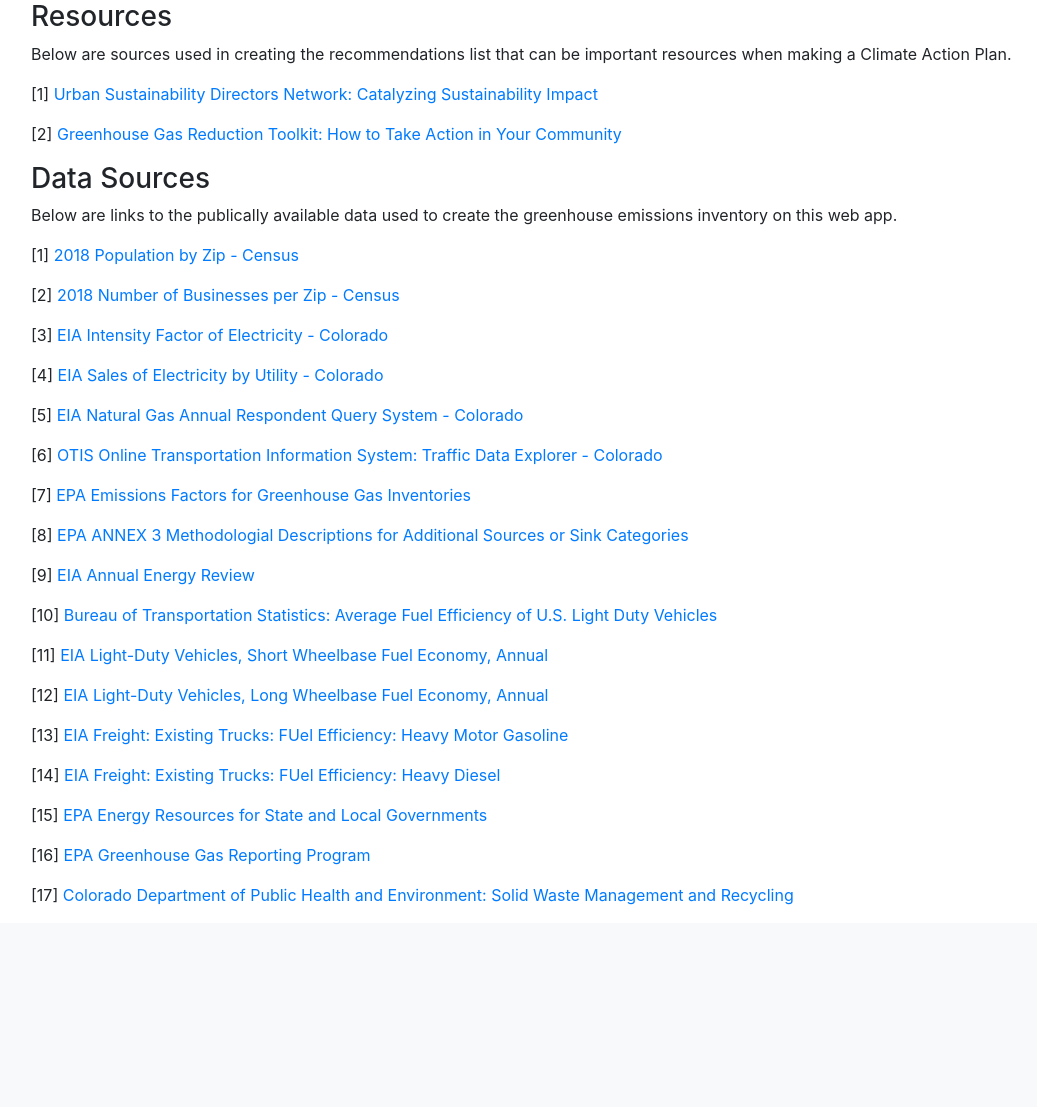
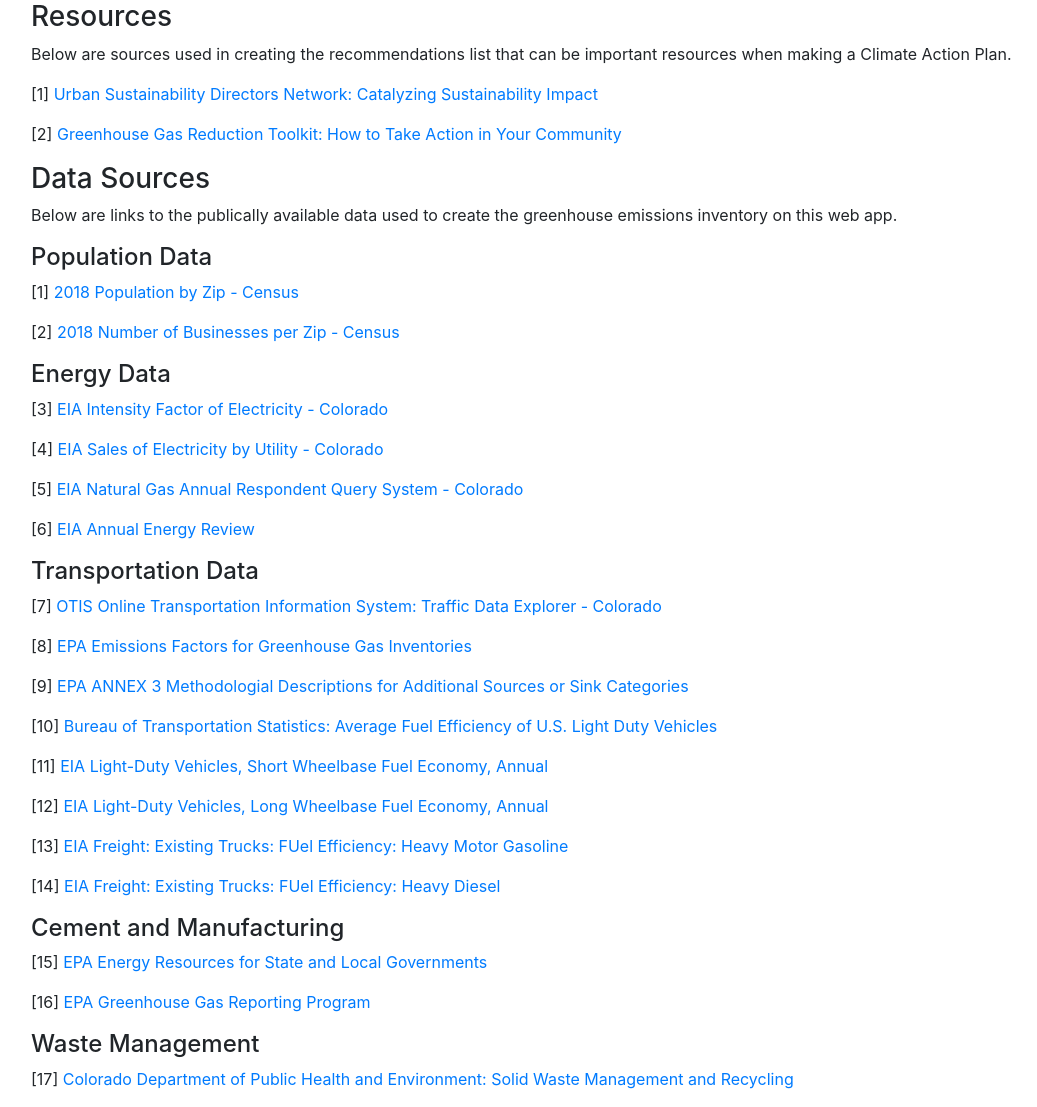
Before and after one commit to gillianyost/TinyFeetServer, a Flask app: page /resources in a window 1280 px wide. Shown: the part 68-1175 px from the top of the page, without its empty margins (54-1091 px from the left). Before the commit the page ends 973 px from the top, so only its background shows below. Run offline with Flask 2, Linux system fonts and the light colour scheme; parts of the project's set-up code (start-up, migrations or seed data) failed here and were passed over; some libraries are stand-ins or nearby versions.

Commit message:
Resouce Page Broken up into Sectors

```diff
--- a/server/templates/mainPages/resources.html
+++ b/server/templates/mainPages/resources.html
@@ -4,22 +4,22 @@
 <div class="container">
   <h3>Resources</h3>
   <p>Below are sources used in creating the recommendations list that can be important resources when making a Climate Action Plan.</p>
-  <!--<h6>Resouce 1:</h6>-->
   <p>[1] <a href='../static/resources/usdn_hips_update_-_september_2018_final.pdf'
   >Urban Sustainability Directors Network: Catalyzing Sustainability Impact</a></p>
-  <!--<h6>Resouce 2:</h6>-->
   <p>[2] <a href='../static/resources/GHG-Toolkit_12-17_201712040909174339.pdf'
   >Greenhouse Gas Reduction Toolkit: How to Take Action in Your Community</a></p>
 
   <h3>Data Sources</h3>
   <p>Below are links to the publically available data used to create the greenhouse emissions inventory on this web app.</p>
 
+  <h4>Population Data</h4>
   <p>[1] <a href='https://data.census.gov/cedsci/table?q=acs&g=0100000US.860000&tid=ACSDP5Y2018.DP05&hidePreview=true'
   >2018 Population by Zip - Census</a></p>
 
   <p>[2] <a href='https://www.census.gov/data/datasets/2018/econ/cbp/2018-cbp.html'
   >2018 Number of Businesses per Zip - Census</a></p>
 
+  <h4>Energy Data</h4>
   <p>[3] <a href='https://www.eia.gov/electricity/data/emissions/'
   >EIA Intensity Factor of Electricity - Colorado</a></p>
 
@@ -29,17 +29,18 @@
   <p>[5] <a href='https://www.eia.gov/naturalgas/ngqs/#?report=RPC&year1=2016&year2=2019&company=Name&items=0110VL,1010CT,1010VL,101TVL,1020CT,1020VL,102TVL,1030CT,1030VL,103TVL'
   >EIA Natural Gas Annual Respondent Query System - Colorado</a></p>
 
-  <p>[6] <a href='https://dtdapps.coloradodot.info/otis/TrafficData#ui/0/1/1/criteria/33640//true/true/'
+  <p>[6] <a href='https://www.eia.gov/totalenergy/data/annual/showtext.php?t=ptb0208'
+    >EIA Annual Energy Review</a></p>
+
+  <h4>Transportation Data</h4>
+  <p>[7] <a href='https://dtdapps.coloradodot.info/otis/TrafficData#ui/0/1/1/criteria/33640//true/true/'
   >OTIS Online Transportation Information System: Traffic Data Explorer - Colorado</a></p>
 
-  <p>[7] <a href='https://www.epa.gov/sites/production/files/2018-03/documents/emission-factors_mar_2018_0.pdf'
+  <p>[8] <a href='https://www.epa.gov/sites/production/files/2018-03/documents/emission-factors_mar_2018_0.pdf'
   >EPA Emissions Factors for Greenhouse Gas Inventories</a></p>
 
-  <p>[8] <a href='https://www.epa.gov/sites/production/files/2019-04/documents/us-ghg-inventory-2019-annex-3-additional-source-or-sink-categories-part-a.pdf'
+  <p>[9] <a href='https://www.epa.gov/sites/production/files/2019-04/documents/us-ghg-inventory-2019-annex-3-additional-source-or-sink-categories-part-a.pdf'
   >EPA ANNEX 3 Methodologial Descriptions for Additional Sources or Sink Categories</a></p>
-
-  <p>[9] <a href='https://www.eia.gov/totalenergy/data/annual/showtext.php?t=ptb0208'
-  >EIA Annual Energy Review</a></p>
 
   <p>[10] <a href='https://www.bts.gov/content/average-fuel-efficiency-us-light-duty-vehicles'
   >Bureau of Transportation Statistics: Average Fuel Efficiency of U.S. Light Duty Vehicles</a></p>
@@ -56,12 +57,13 @@
   <p>[14] <a href='https://www.eia.gov/opendata/qb.php?category=1373322&sdid=AEO.2015.REF2015.EFI_NA_FGHT_RADS_DSL_NA_NA_MPG.A'
   >EIA Freight: Existing Trucks: FUel Efficiency: Heavy Diesel</a></p>
 
+  <h4>Cement and Manufacturing</h4>
   <p>[15] <a href='https://www.epa.gov/statelocalenergy/download-state-inventory-and-projection-tool'
   >EPA Energy Resources for State and Local Governments</a></p>
 
   <p>[16] <a href='https://www.epa.gov/ghgreporting/ghg-reporting-program-data-sets'
   >EPA Greenhouse Gas Reporting Program</a></p>
-
+  <h4>Waste Management</h4>
   <p>[17] <a href='https://cdphe.colorado.gov/solidwaste'
   >Colorado Department of Public Health and Environment: Solid Waste Management and Recycling</a></p>
 </div>
```
